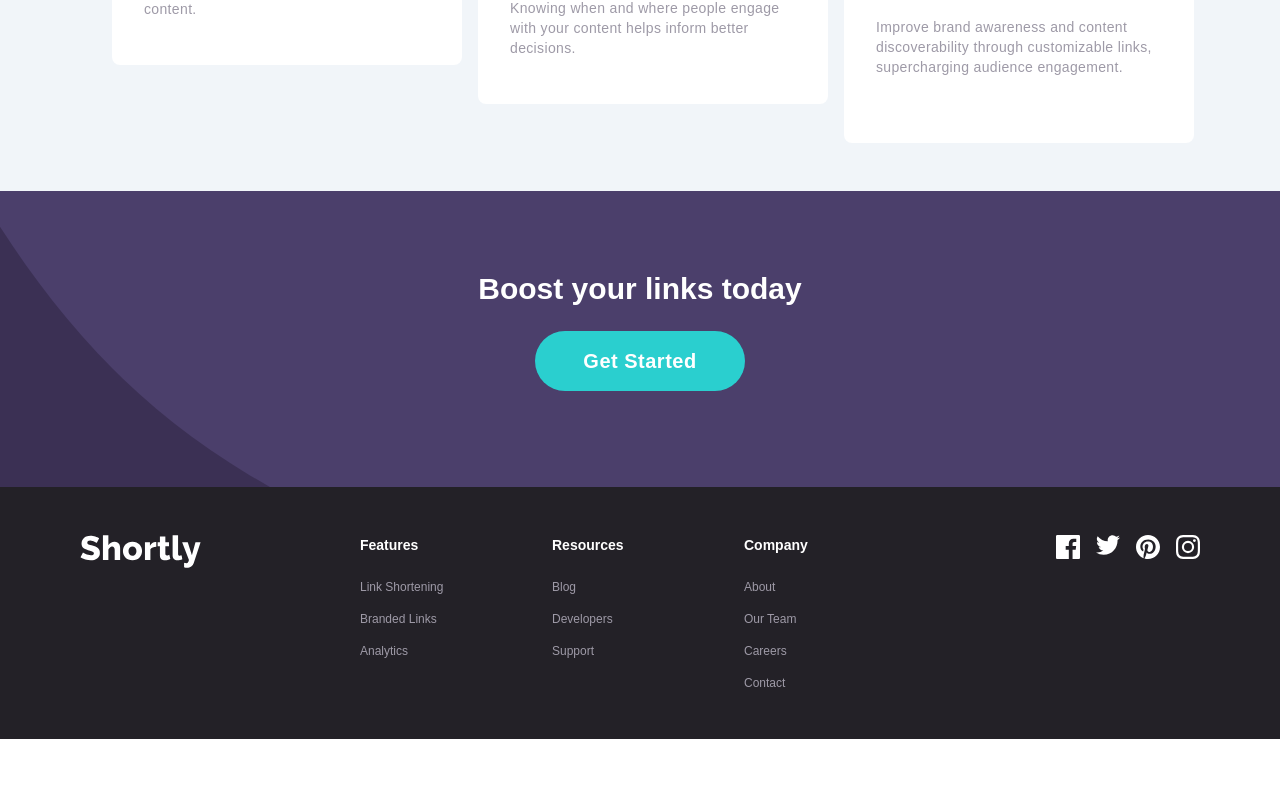
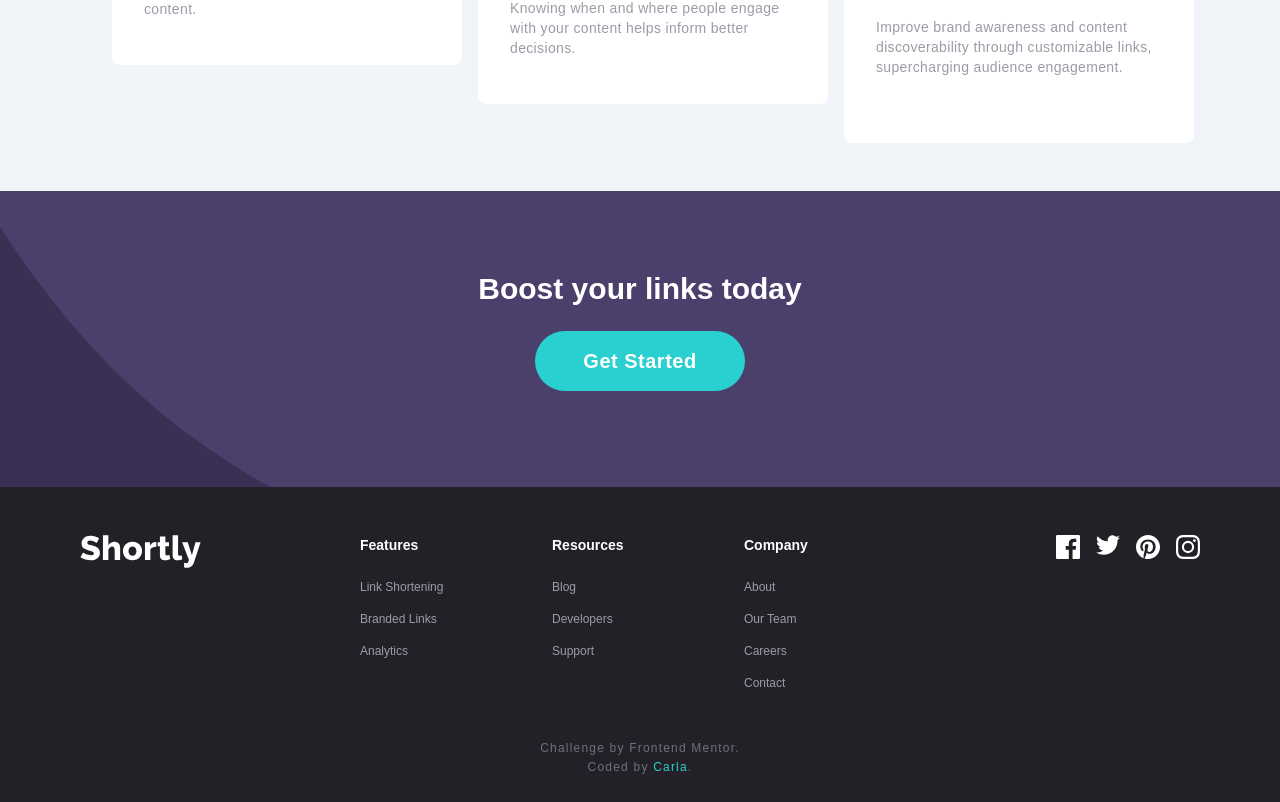
Before and after one commit to iamcgs/url-shortening-api, a React (Create React App) app: page / in a window 1280 px wide. Shown: the part 1675-2477 px from the top of the page. Before the commit the page ends 2414 px from the top, so only its background shows below. Built offline with nearby package versions, Linux system fonts and the light colour scheme; the HTML template or start-up script is replaced by a standard one.

Commit message:
initial commit

```diff
--- a/src/App.js
+++ b/src/App.js
@@ -2,7 +2,6 @@ import Boost from './components/Boost';
 import Footer from './components/Footer';
 import Header from './components/Header';
 import ShortenLink from './components/ShortenLink';
-// import ShortenBox from './components/ShortenBox';
 import Statistics from './components/Statistics';
 
 function App() {
--- a/src/components/Footer.jsx
+++ b/src/components/Footer.jsx
@@ -2,7 +2,8 @@ import React from 'react';
 import Logo from '../images/logo-footer.svg';
 function Footer() {
   return (
-    <footer className="grid bg-veryDarkViolet p-8 text-white lg:grid-cols-4 lg:px-20 lg:py-12">
+    <footer className="bg-veryDarkViolet p-8 text-white lg:px-20 lg:pt-12 lg:pb-6">
+      <div className="grid  lg:grid-cols-4 ">
         <section className="flex items-center justify-center lg:items-start lg:justify-start">
           <img src={Logo} alt="/" />
         </section>
@@ -93,6 +94,26 @@ function Footer() {
             <path d="M12 2.163c3.204 0 3.584.012 4.85.07 3.252.148 4.771 1.691 4.919 4.919.058 1.265.069 1.645.069 4.849 0 3.205-.012 3.584-.069 4.849-.149 3.225-1.664 4.771-4.919 4.919-1.266.058-1.644.07-4.85.07-3.204 0-3.584-.012-4.849-.07-3.26-.149-4.771-1.699-4.919-4.92-.058-1.265-.07-1.644-.07-4.849 0-3.204.013-3.583.07-4.849.149-3.227 1.664-4.771 4.919-4.919 1.266-.057 1.645-.069 4.849-.069zM12 0C8.741 0 8.333.014 7.053.072 2.695.272.273 2.69.073 7.052.014 8.333 0 8.741 0 12c0 3.259.014 3.668.072 4.948.2 4.358 2.618 6.78 6.98 6.98C8.333 23.986 8.741 24 12 24c3.259 0 3.668-.014 4.948-.072 4.354-.2 6.782-2.618 6.979-6.98.059-1.28.073-1.689.073-4.948 0-3.259-.014-3.667-.072-4.947-.196-4.354-2.617-6.78-6.979-6.98C15.668.014 15.259 0 12 0zm0 5.838a6.162 6.162 0 100 12.324 6.162 6.162 0 000-12.324zM12 16a4 4 0 110-8 4 4 0 010 8zm6.406-11.845a1.44 1.44 0 100 2.881 1.44 1.44 0 000-2.881z" />
           </svg>
         </section>
+      </div>
+      <div className="mt-12 text-center text-xs leading-relaxed tracking-widest text-gray-500">
+        Challenge by{' '}
+        <a
+          href="https://www.frontendmentor.io?ref=challenge"
+          target="_blank"
+          rel="noreferrer"
+        >
+          Frontend Mentor
+        </a>
+        .
+        <br /> Coded by{' '}
+        <a
+          className="text-cyanClr hover:opacity-90"
+          href="https://github.com/iamcgs"
+        >
+          Carla
+        </a>
+        .
+      </div>
     </footer>
   );
 }
```
Lines whose indentation alone changed are shown as unchanged.
